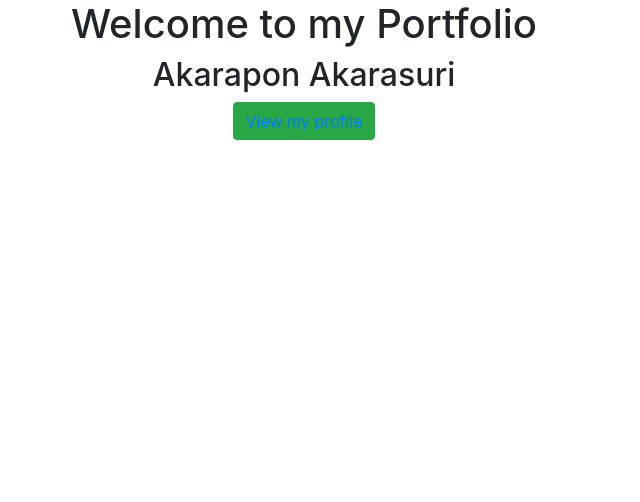
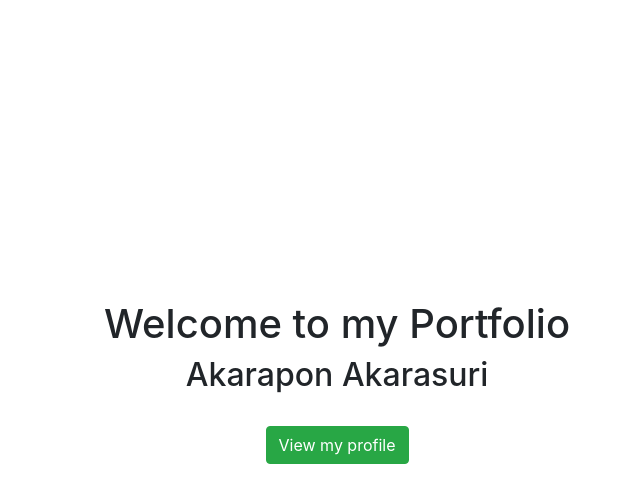
Before and after one commit to AkaraponA/akarapona.github.io, a plain HTML site: page index.html in a window 1280 px wide. Shown: the whole page, without its empty margins (336-976 px from the left). Drawn offline with nearby package versions, Linux system fonts and the light colour scheme.

Commit message:
update index.html

```diff
--- a/index.html
+++ b/index.html
@@ -5,13 +5,26 @@
     <title>Akarapon's Portfolio</title>
     <link rel="stylesheet" href="https://stackpath.bootstrapcdn.com/bootstrap/4.5.2/css/bootstrap.min.css" integrity="sha384-JcKb8q3iqJ61gNV9KGb8thSsNjpSL0n8PARn9HuZOnIxN0hoP+VmmDGMN5t9UJ0Z" crossorigin="anonymous">
     <link rel="stylesheet" href="css/index.css">
+    <style media="screen">
+    div {
+      position: fixed;
+      top: 50%;
+      left: 50%;
+      margin-top: -100px;
+      margin-left: -200px;
+    }
+    a {
+      text-decoration: none;
+    }
+    </style>
   </head>
   <body>
     <div class="container">
       <div class="welcometext">
         <h1> Welcome to my Portfolio</h1>
         <h2>Akarapon Akarasuri</h2>
-        <button type="button" class="btn btn-success"> <a href="profile.html">View my profile</a> </button>
+        <br>
+        <a href="profile.html"><button type="button" class="btn btn-success">View my profile</button></a>
       </div>
 
     </div>
```
